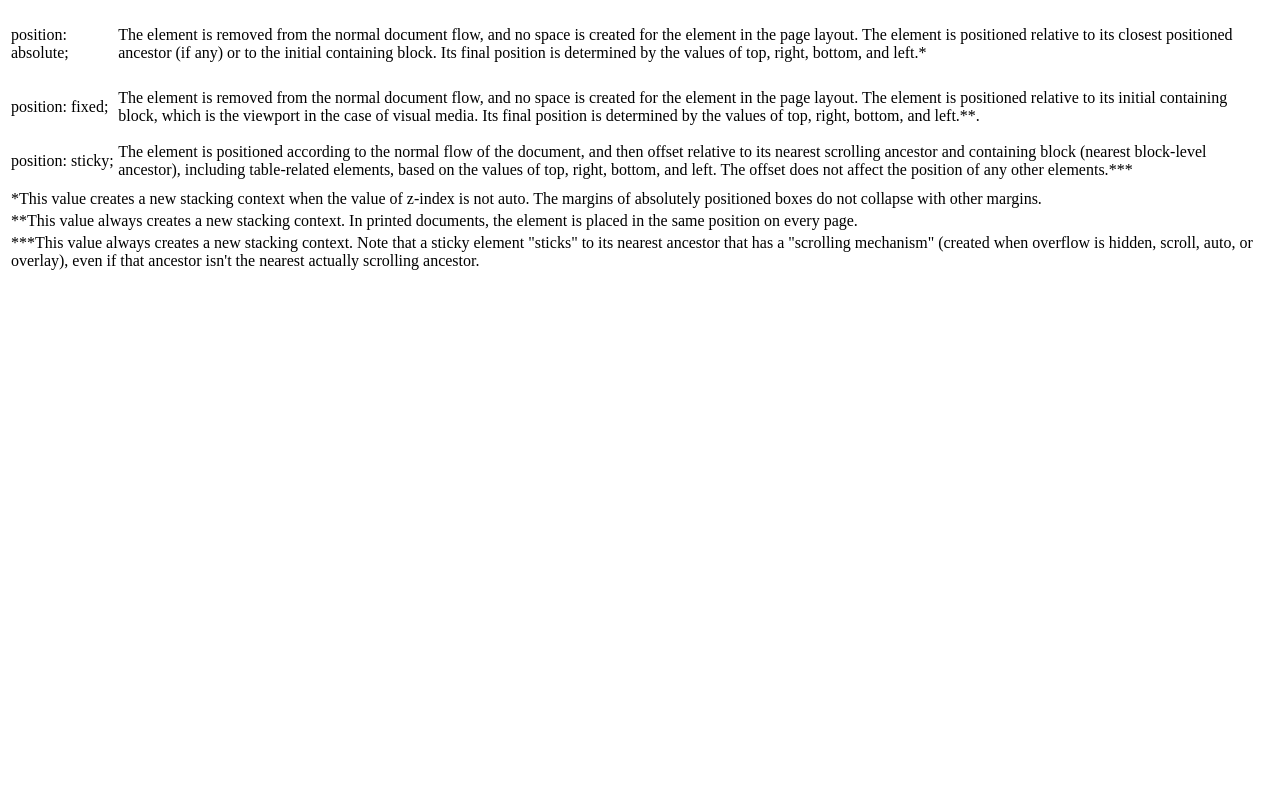
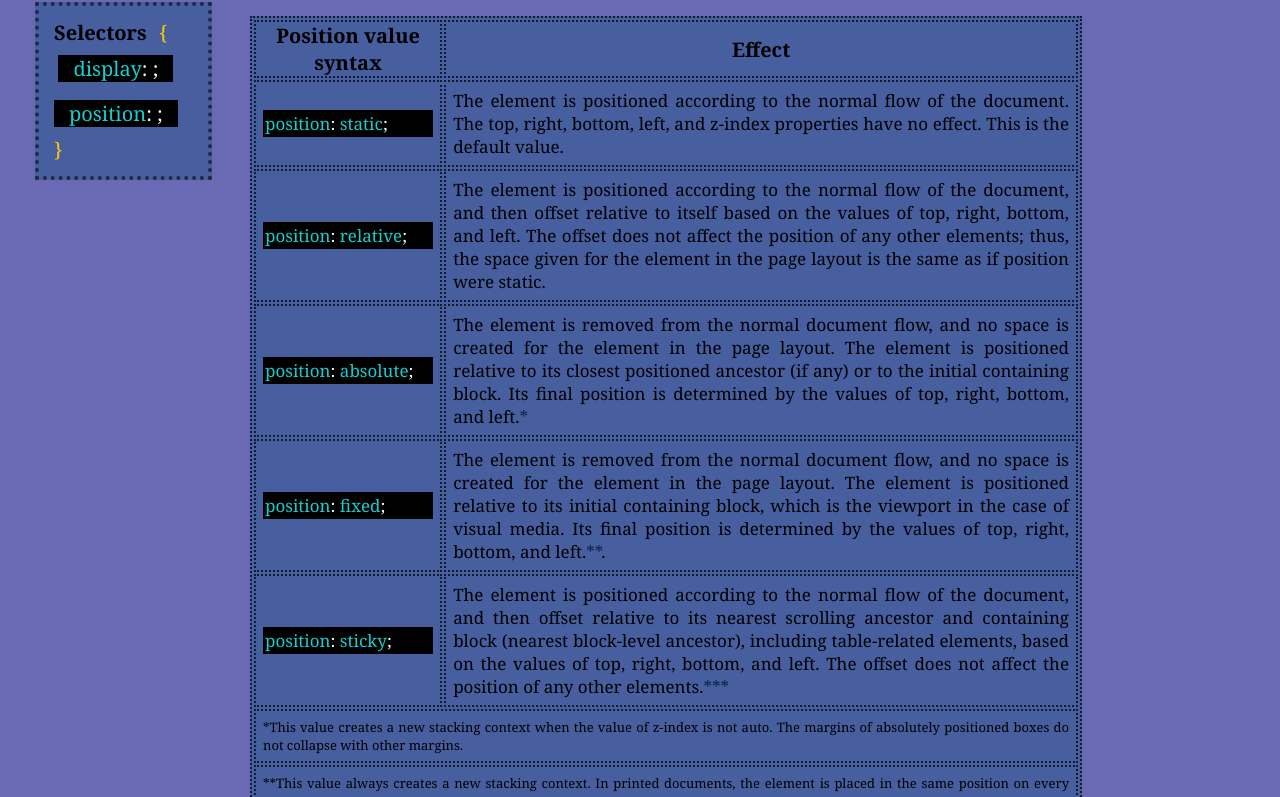
Before and after one commit to sitsae/sitsae.github.io, a plain HTML site: page cheatsheet/positionsheet.html in a window 1280 px wide. Shown: the part 372-1169 px from the top of the page. Before the commit the page ends 800 px from the top, so only its background shows below. Drawn offline with Linux system fonts and the light colour scheme.

Commit message:
Update style.css
navbar and other changes

```diff
--- a/cheatsheet/style.css
+++ b/cheatsheet/style.css
@@ -1,68 +1,130 @@
-<!DOCTYPE html>
+html * {
+    font-family: Georgia, serif;
+    padding: 0;
+    margin: 0 auto;
+    box-sizing: border-box;
+    position: relative;
 
-<head>
-    <link rel="stylesheet" href="style.css">
-</head>
+}
 
-<html>
 
-    <header>
-        <h1> The display selector and common values</h1>
-    </header>
+header {
+    text-align: center;
+    margin-top: 80px;
+    border-bottom: 2px double gray;
+    line-height: 0.9;
+    font-size: 70px;
 
-    <body>
 
-        <nav>
-            <h2 class="pages">Selectors <span id="bracket"> &#123</span></h2>
+}
 
-            <ul>
-                <li><a href="#">display<span>: ;</span></a></li>
-                <li><a href="positionsheet.html">position<span>: ;</span></a></li>
-            </ul>
-            <p id="bracket">&#125</p>
-        </nav>
+body {
+    background-color: rgba(44, 44, 149, 0.705);
+}
 
-        <table>
-            <thead>
-                <tr>
-                    <th>Display value syntax</th>
-                    <th>Effect</th>
-                </tr>
-            </thead>
-            <tbody>
-                <tr>
-                    <td class="syntax"><p>display<span>:</span> block<span>;</span></p></td>
-                    <td class="effect">The element generates a block box, generating line breaks both before and after the element when in the normal flow.</td>
-                </tr>
-                <tr>
-                    <td class="syntax"><p>display<span>:</span> inline<span>;</span></p></td>
-                    <td class="effect">The element generates one or more inline boxes that do not generate line breaks before or after themselves. In normal flow, the next element will be on the same line if there is space. The elements size <span class="cann">cannot</span> be altered.</td>
-                </tr>
-                <tr>
-                    <td class="syntax"><p>display<span>:</span> inline-block<span>;</span></p></td>
-                    <td class="effect">The element generates one or more inline boxes that do not generate line breaks before or after themselves. In normal flow, the next element will be on the same line if there is space. The elements size <span class="cann">can</span> be altered.</td>
-                </tr>
-                <tr>
-                    <td class="syntax"><p>display<span>:</span> flex<span>;</span></p></td>
-                    <td class="effect">The element behaves like a block-level element and lays out its content according to the <span class="star">*flexbox model</span>.</td>
-                </tr>
-                <tr>
-                    <td class="syntax"><p>display<span>:</span> grid<span>;</span></p></td>
-                    <td class="effect">The element behaves like a block-level element and lays out its content according to the <span class="star">**grid model.</span></td>
-                </tr>
-            </tbody>
+nav {
+background-color: rgba(43, 85, 143, 0.557);
+display: inline-block;
+padding: 13px 30px 13px 15px;
+border: 4px dotted rgba(0, 0, 0, 0.56);
+position: sticky;
+top: 5px;
+left: 35px;
+margin-top: 40px;
+}
 
-            <tfoot>
-                <tr>
-                <td colspan="2">*Since flexbox is a whole module and not a single property, it involves a lot of things including its whole set of properties. Some of them are meant to be set on the container (parent element, known as “flex container”) whereas the others are meant to be set on the children (said “flex items”).</td>
-                </tr>
-                <tr>
-                    <td colspan="2">**A grid is a set of intersecting horizontal and vertical lines defining columns and rows. Elements can be placed onto the grid within these column and row lines.</td>
-                </tr>
-            </tfoot>
+#bracket {
+    font-size: 20px;
+    font-weight: 400;
+    color: rgb(255, 200, 2);
+}
 
-        </table>
+nav h2 {
+    text-align: left;
+    font-size: 20px;
+}
+nav h2 span {
+    margin-left: 7px;
+}
+nav li {
+    text-align: center;
+    list-style: none;
+    padding: 9px 0;
+}
 
-    </body>
+li a {
+    color: rgb(21, 207, 207);
+    font-size: 20px;
+    text-decoration: none;
+    background-color: black;
+    padding: 0 15px;
+}
 
-</html>
+li a:hover {
+    background-color: rgba(101, 101, 101, 0.596);
+}
+
+li a span {
+    color: white;
+}
+
+h1 {
+    letter-spacing: -0.084em;
+}
+
+table {
+    border: 2px dotted rgba(0, 0, 0, 0.7);
+    background-color: rgba(43, 85, 143, 0.557);
+    margin: 0 auto 300px 250px;
+    max-width: 65%;
+    font-size: 17px;
+    position: relative;
+    top: -164px;
+}
+
+table * {
+    border: 2px dotted rgba(0, 0, 0, 0.7);
+}
+
+th {
+    font-size: 20px;
+}
+
+td {
+    padding: 7px;
+}
+
+
+.star {
+    border: none;
+}
+
+.cann {
+    border: none;
+}
+
+.syntax {
+    color: rgb(21, 207, 207);
+    min-width: 180px;
+
+}
+
+.syntax p {
+    background-color: black;
+}
+
+.syntax p span {
+    color: white;
+    border: none;
+}
+
+.effect, tfoot {
+    text-align: justify;
+}
+
+.star {
+color: rgb(4, 42, 67);
+}
+tfoot td {
+    font-size: 13px;
+}
```
